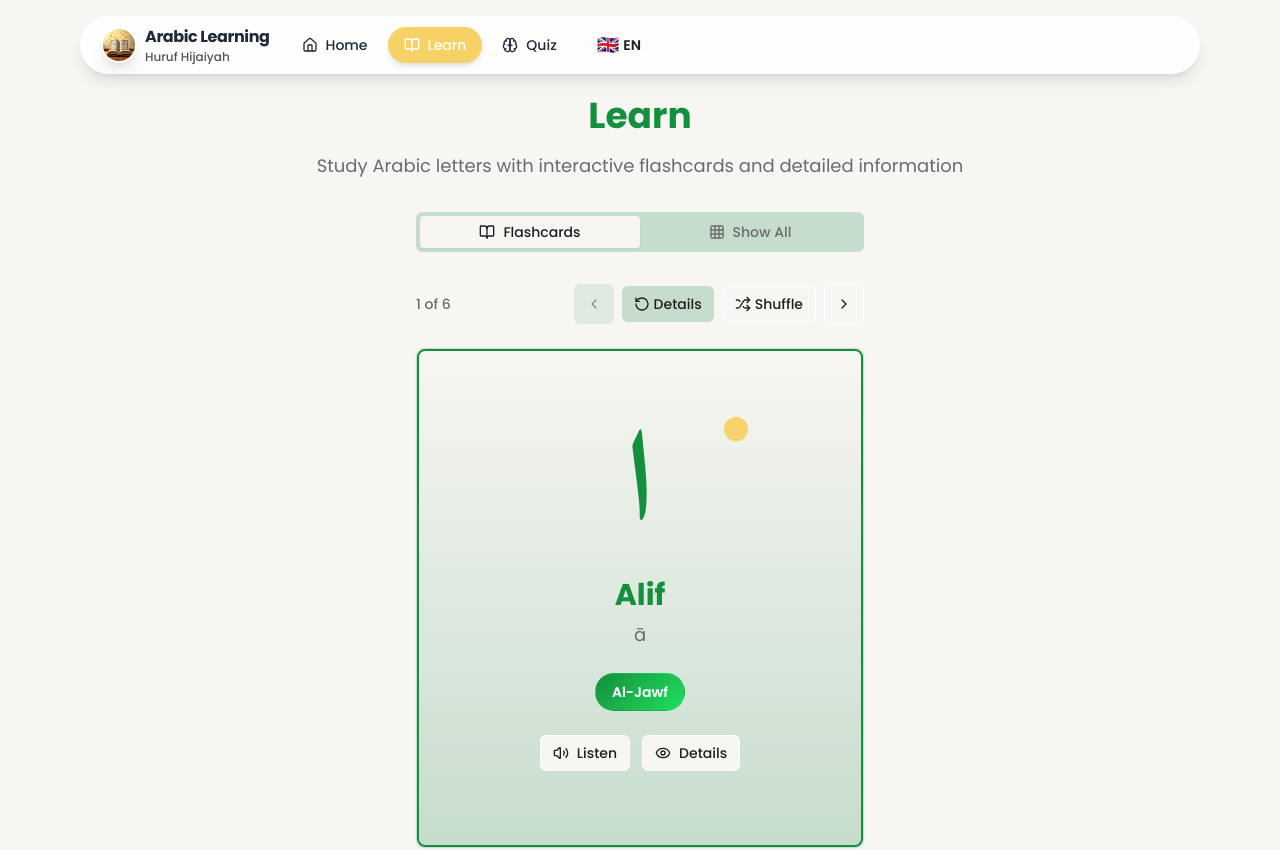
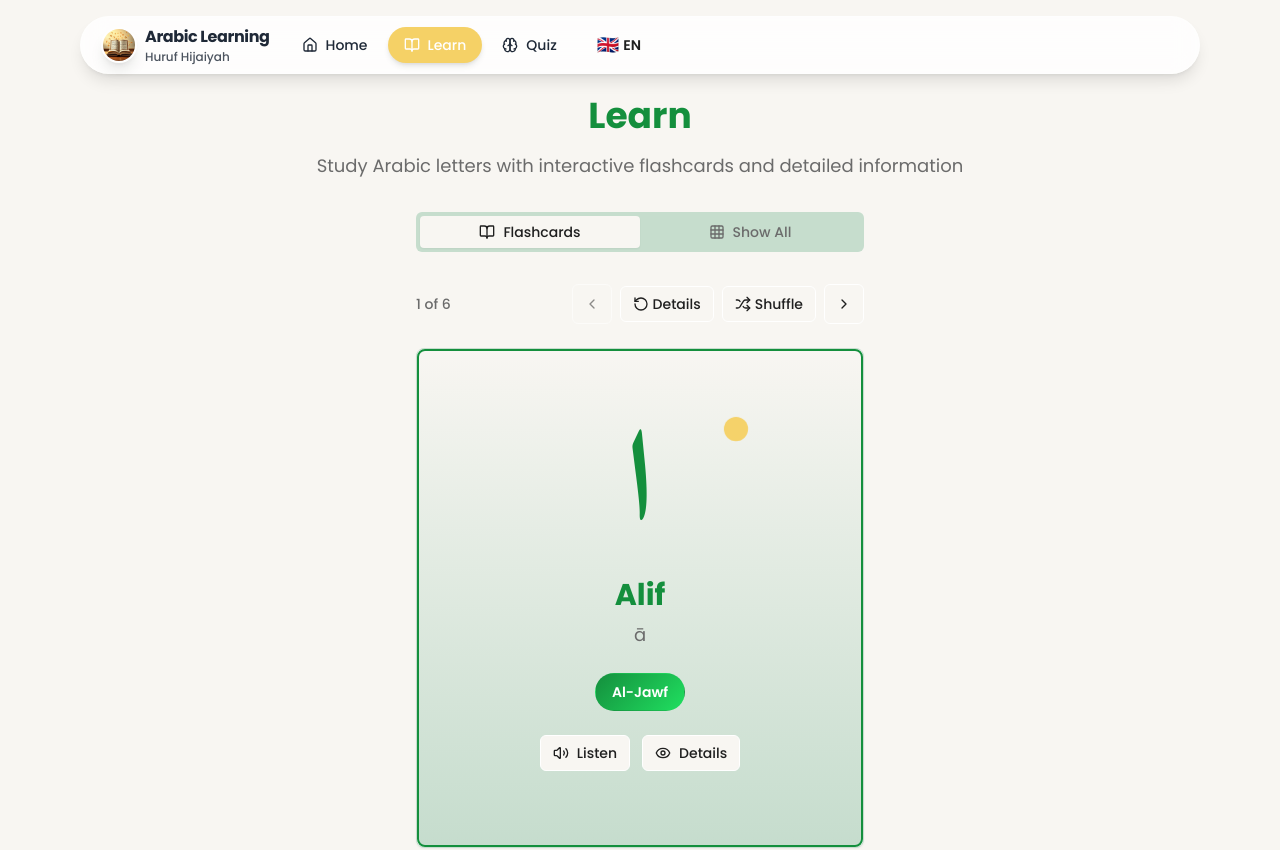
Before and after one commit to beembarik/Tartila-project, a React (Vite) app: page /learn in a window 1280 px wide. Shown: the top 850 px of the page. Built offline with nearby package versions, Linux system fonts and the light colour scheme.

Commit message:
Update NavigationControls.tsx

```diff
--- a/src/components/NavigationControls.tsx
+++ b/src/components/NavigationControls.tsx
@@ -33,7 +33,7 @@ export const NavigationControls = ({
       {/* Navigation Buttons */}
       <div className="flex items-center gap-2">
         <Button
-          variant="secondary"
+          variant="outline"
           size="icon"
           onClick={onPrevious}
           disabled={currentIndex === 0}
@@ -43,7 +43,7 @@ export const NavigationControls = ({
         </Button>
 
         <Button
-          variant="secondary"
+          variant="outline"
           size="sm"
           onClick={onFlip}
           className="flex items-center gap-1"
```
